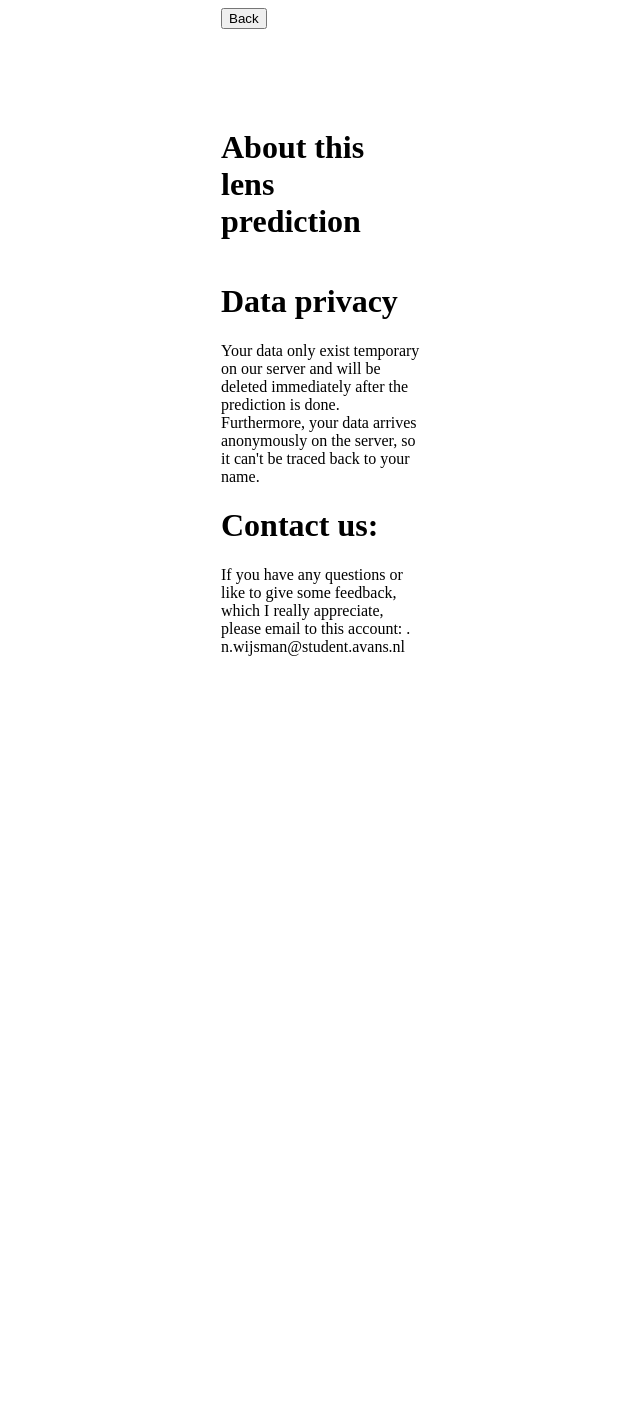
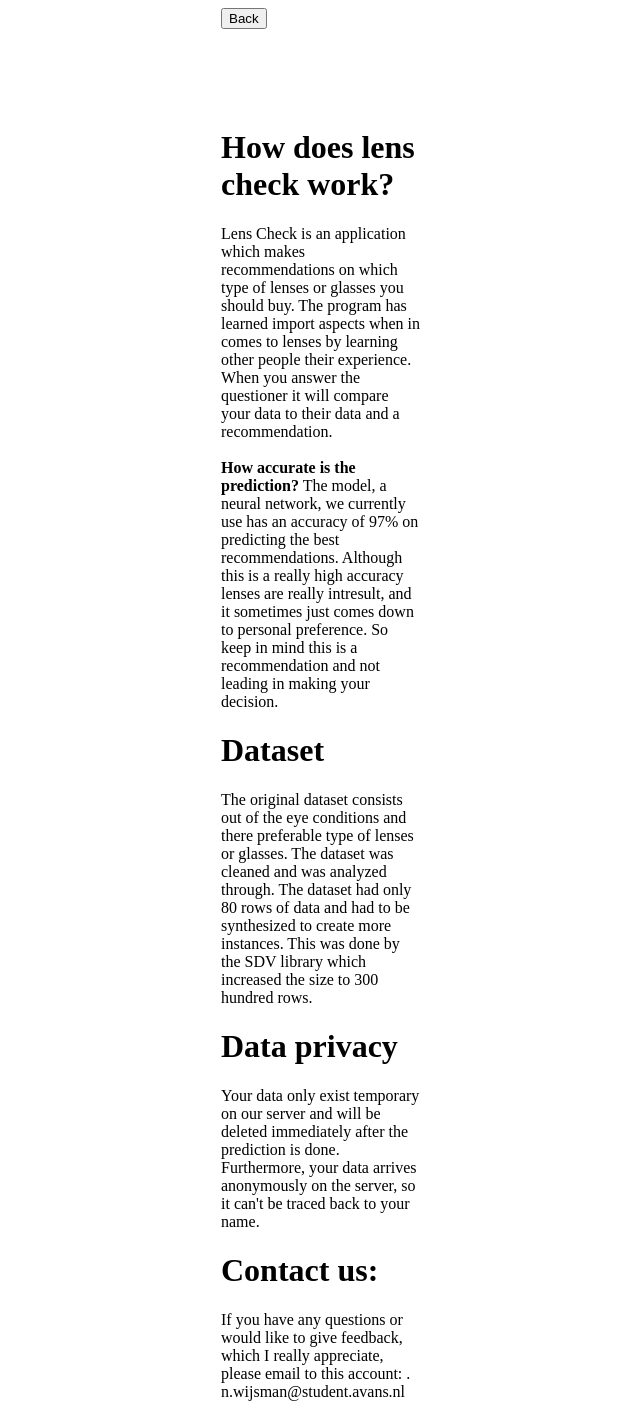
Before and after one commit to Niekwijs/lens-check, a Flask app: page /about in a window 1280 px wide. Shown: the whole page, without its empty margins (319-959 px from the left). Before the commit the page ends 656 px from the top, so only its background shows below. Run offline with Flask 2, Linux system fonts and the light colour scheme.

Commit message:
last commit

```diff
--- a/templates/about-page.html
+++ b/templates/about-page.html
@@ -3,11 +3,11 @@
 <head>
     <meta charset="UTF-8">
     <title>Title</title>
-      <link href="{{ url_for('static', filename='about.css') }}" rel="stylesheet" type="text/css" />
+    <link href="{{ url_for('static', filename='about.css') }}" rel="stylesheet" type="text/css"/>
 </head>
 <body>
 <div>
-  <link href="./about.css" rel="stylesheet" />
+    <link href="./about.css" rel="stylesheet"/>
     <div class="about-container">
         <div class="about-container1">
             <div class="about-container2">
@@ -17,8 +17,28 @@
             </div>
             <div class="about-container3">
                 <div class="about-container4">
-          <h1 class="about-text">About this lens prediction</h1>
+                    <h1 class="about-text">How does lens check work?</h1>
                     <span class="about-text1">
+
+                        Lens Check is an application which makes recommendations on which type of lenses or glasses you should buy.
+                        The program has learned import aspects when in comes to lenses by learning other people their experience.
+                        When you answer the questioner it will compare your data to their data and a recommendation.
+
+              <br>
+              <br>
+                        <b>How accurate is the prediction?</b>
+                        The model, a neural network, we currently use has an accuracy of 97% on predicting the best recommendations.
+                        Although this is a really high accuracy lenses are really intresult, and it sometimes just comes down to personal preference.
+                        So keep in mind this is a recommendation and not leading in making your decision.
+          </span>
+                </div>
+                <div class="about-container5">
+                    <h1 class="about-text2">Dataset</h1>
+                    <span class="about-text3">
+                        The original dataset consists out of the eye conditions and there preferable type of lenses or glasses.
+                        The dataset was cleaned and was analyzed through.
+                        The dataset had only 80 rows of data and had to be synthesized to create more instances.
+                        This was done by the SDV library which increased the size to 300 hundred rows.
 
           </span>
                 </div>
@@ -33,7 +53,7 @@
                 <div class="about-container6">
                     <h1 class="about-text4">Contact us:</h1>
                     <span class="about-text5">
-            If you have any questions or like to give some feedback, which I really appreciate, please email to this account: .
+            If you have any questions or would like to give feedback, which I really appreciate, please email to this account: .
               <br>
               n.wijsman@student.avans.nl
               <br>
--- a/templates/prediction-page.html
+++ b/templates/prediction-page.html
@@ -323,7 +323,7 @@
                     <br/>
                 </h1>
             </a>
-            <a class="prediction-page-container6" href="{{ url_for('about_prediction_get') }}">
+            <a class="prediction-page-container6" href="{{ url_for('about_get') }}">
                 <h1 class="prediction-page-text09">
                     <span>About prediction</span>
                     <br/>
```
Also changed, not shown: templates/index.html (+4 -4 lines). Lines whose indentation alone changed are shown as unchanged.
